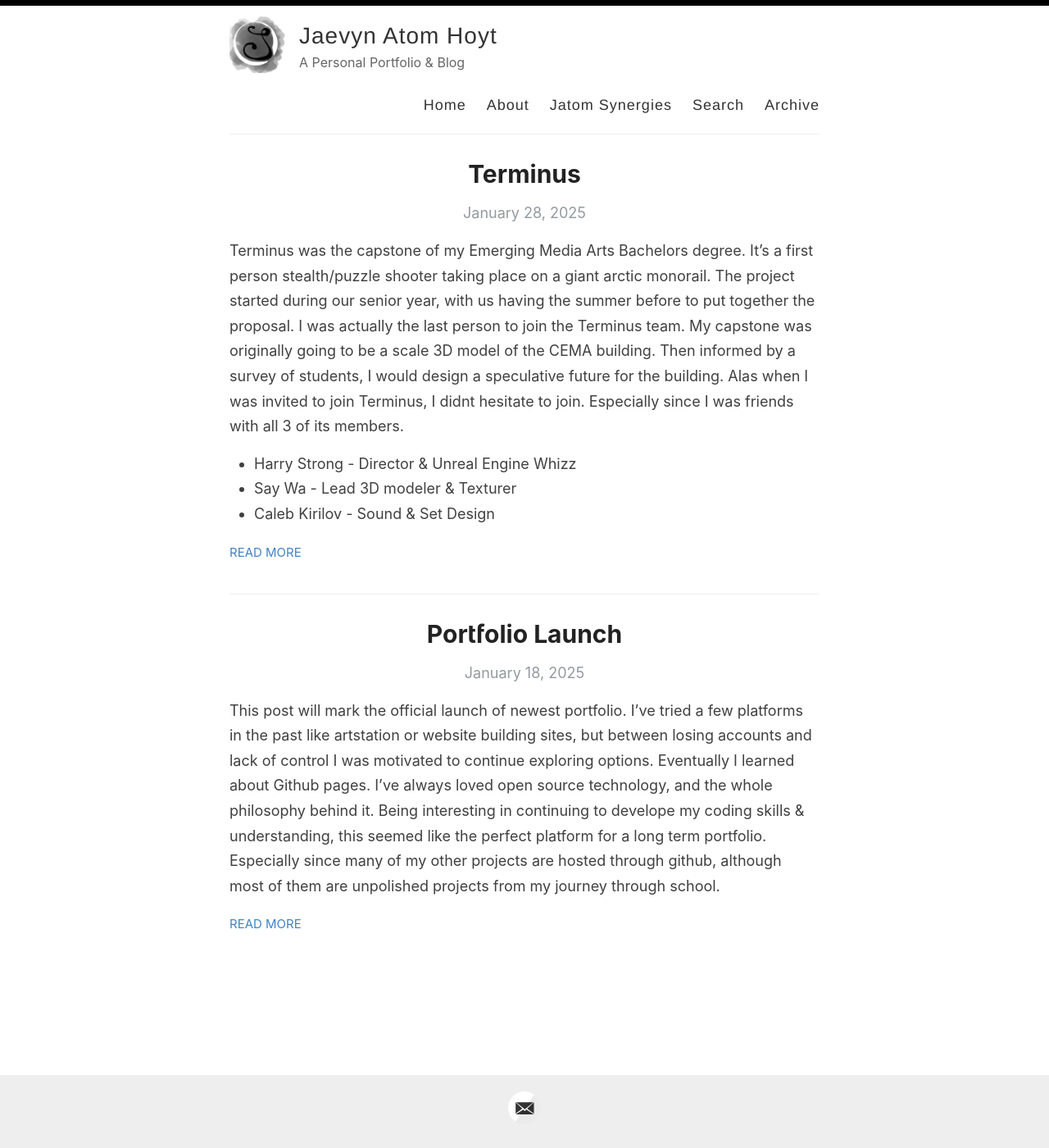
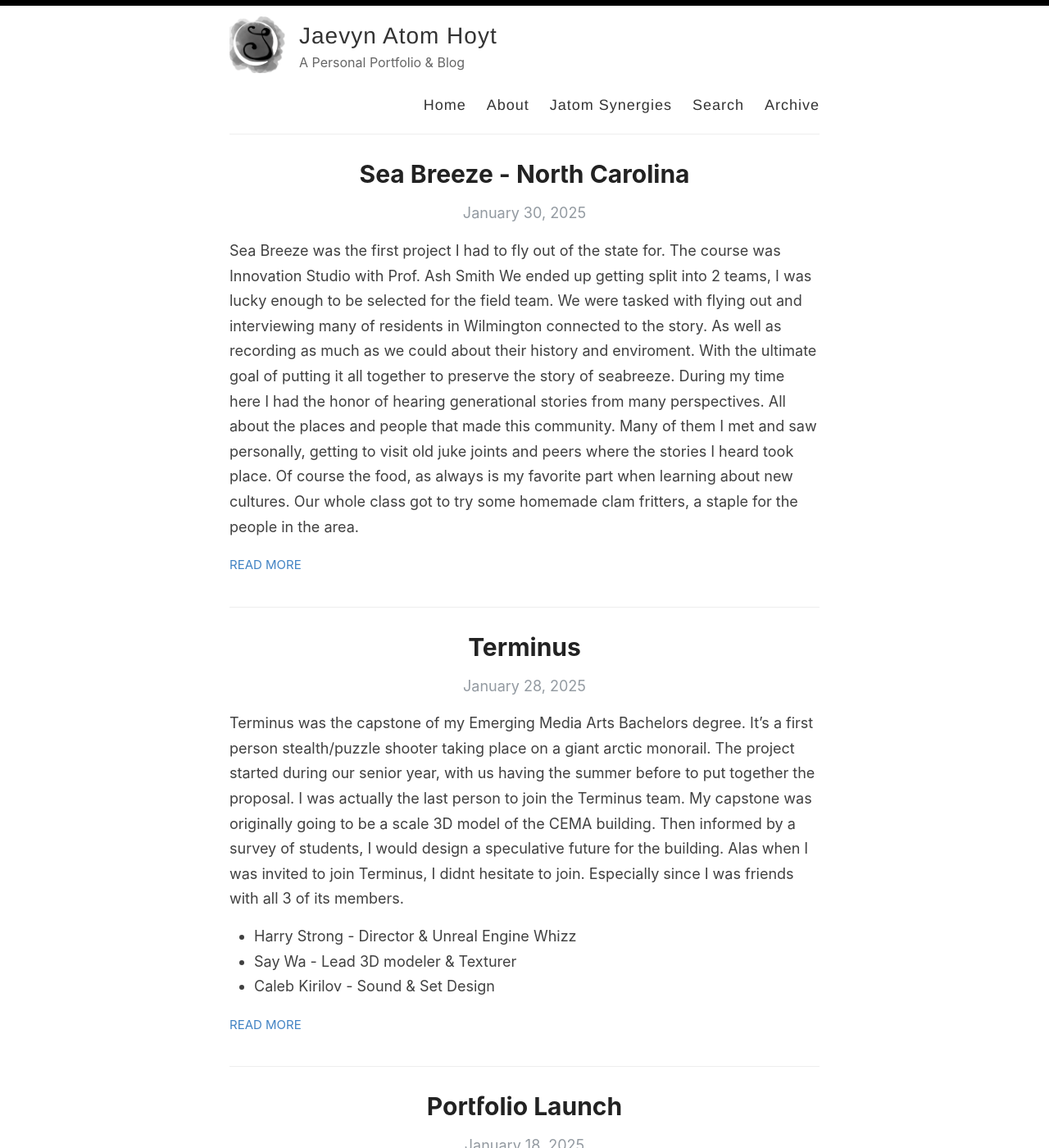
Before and after one commit to cattacular/cattacular.github.io, a Jekyll site: the page built from index.html, in a window 1280 px wide and 1400 px high. Shown: the whole window at 82% size. Built offline with Jekyll 4.4.1, drawn with Linux system fonts in a browser that asks for light colours; the list of posts is cut into pages by our own code; some of the changed text lies outside the part shown.

Commit message:
Sea-breeze post

```diff
--- a/_posts/2025-1-18-Portfolio-Launch.md
+++ b/_posts/2025-1-18-Portfolio-Launch.md
@@ -4,11 +4,11 @@ title: Portfolio Launch
 categories: Portfolio Launch Webdesign Github
 ---
 
-This post will mark the official launch of newest portfolio. I've tried a few platforms in the past like artstation or website building sites, but between losing accounts and lack of control I was motivated to continue exploring options. Eventually I learned about Github pages. I've always loved open source technology, and the whole philosophy behind it. Being interesting in continuing to develope my coding skills & understanding, this seemed like the perfect platform for a long term portfolio. Especially since many of my other projects are hosted through github, although most of them are unpolished projects from my journey through school.
+This post will mark the official launch of my newest portfolio. I've tried a few platforms in the past, like artstation or website building sites, but between losing accounts and lack of control I was motivated to continue exploring options. Eventually I learned about Github pages. I've always loved open source technology, and the whole philosophy behind it. Being interested in continuing to develope my coding skills & understanding, this seemed like the perfect platform for a long term portfolio. Especially since many of my other projects are hosted through github, although most of them are unfinished projects.
 
-At first I tried to truley start from scratch, starting with nothing but a brand new index.html. What came to be was a simple text adventure. I had grand ideas about an interactive portfolio that gives you an personal perspective on my projects. After getting a couple small chapters in I realized the scale of the project. While its something I'd like to reapproach, I dicided to take a more humble approach for the core of my portfolio. After all, it can just provide links to projects that can then be experienced.
+At first I tried to truley start from scratch, starting with nothing but a brand new index.html. What came to be was a simple text adventure. I had grand ideas about an interactive portfolio that gives you an personal perspective on my projects. After getting a couple small chapters in I realized the scale of the project. While its something I'd like to reapproach, I decided to take a more humble approach for the core of my portfolio. After all, I cant show it to anyone if its never finished.
 
-Eventually I gave Jekyll a shot instead. This was the first time ive used consol commands for much of anything. that was fun to learn as well.
+Eventually I gave Jekyll a shot instead. This was the first time I've used consol commands for much of anything. That was fun to learn as well.
 
 
 
--- a/_posts/2025-1-28-Terminus-Reboot.md
+++ b/_posts/2025-1-28-Terminus-Reboot.md
@@ -12,6 +12,8 @@ I was actually the last person to join the Terminus team. My capstone was origin
 
 I joined as the Level Designer & builder. Offering some of my 3D modeling skills as well.
 We worked on the project for the whole year culminating in a live showcase of 1 level of our game. Displayed in arcade cabinets we put together ourselves. The final showing was by far my favorite part of the expeience, we got in costume and everything. Caleb had prepared the rest of the set to be like a retro living room.
+We took a vertical slice approach, opposed the also very common, minimum viable product approach. A "Vertical Slice" is when a developement team takes a small section of a game. Usuallly just one level or scene, and polishes it to completion.
+Whereas a minimum viable product would be looking at the scope of the whole game, and trying to make it playable begining to end. Then going back and adding artistic details.
 
 Rumor has it that developement may be continuing in the future...
 ![Image Description](/assets/images/Terminus_Me.jpg)
--- /dev/null
+++ b/_posts/2025-1-30-Sea-Breeze.md
@@ -0,0 +1,15 @@
+---
+layout: post
+title: Sea Breeze - North Carolina
+categories: Portfolio Game Design JCCEMA
+---
+Sea Breeze was the first project I had to fly out of the state for. The course was Innovation Studio with Prof. Ash Smith
+We ended up getting split into 2 teams, I was lucky enough to be selected for the field team.
+We were tasked with flying out and interviewing many of residents in Wilmington connected to the story. As well as recording as much as we could about their history and enviroment. With the ultimate goal of putting it all together to preserve the story of seabreeze.
+During my time here I had the honor of hearing generational stories from many perspectives. All about the places and people that made this community. Many of them I met and saw personally, getting to visit old juke joints and peers where the stories I heard took place. Of course the food, as always is my favorite part when learning about new cultures. Our whole class got to try some homemade clam fritters, a staple for the people in the area.
+
+Seabreeze is a space in Wilmington, North Carolina given to black citizens during the Jim Crow era as a safe haven. Due to Natural disasters and land ownership scandles this land has dwindled to a mere fragment of what it was. After getting to experience so much of the past, even through stories, it became clear how important preserving as much as we can was.
+
+
+![Image Description](/assets/images/Terminus_Me.jpg)
+This Innovation Studio Course tasked students to create works utilizing new forms of story telling to help preserve and document Seabreeze, a Space in North Carolina given to black citizens during the Jim Crow era as a safe haven. Due to Natural disasters and land ownership this land has dwindled to a mere fragment of what it was. A portion of students and I worked to recreate a virtual Seabreeze for what it was and is now as a way to educate and connect others. My job was to research the history and design a number of environments. Recreating the life and atmosphere of Junk Joints during this era
```
